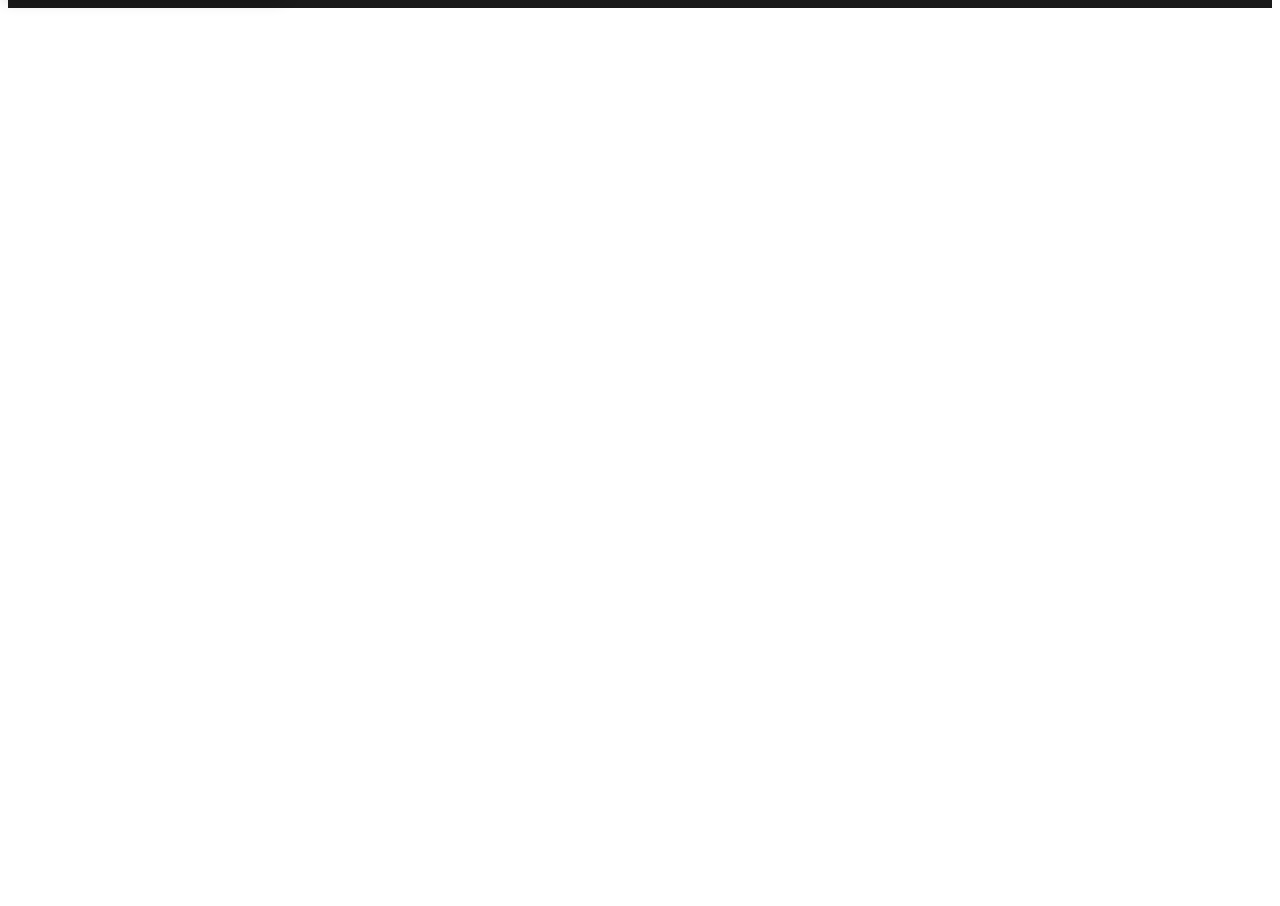
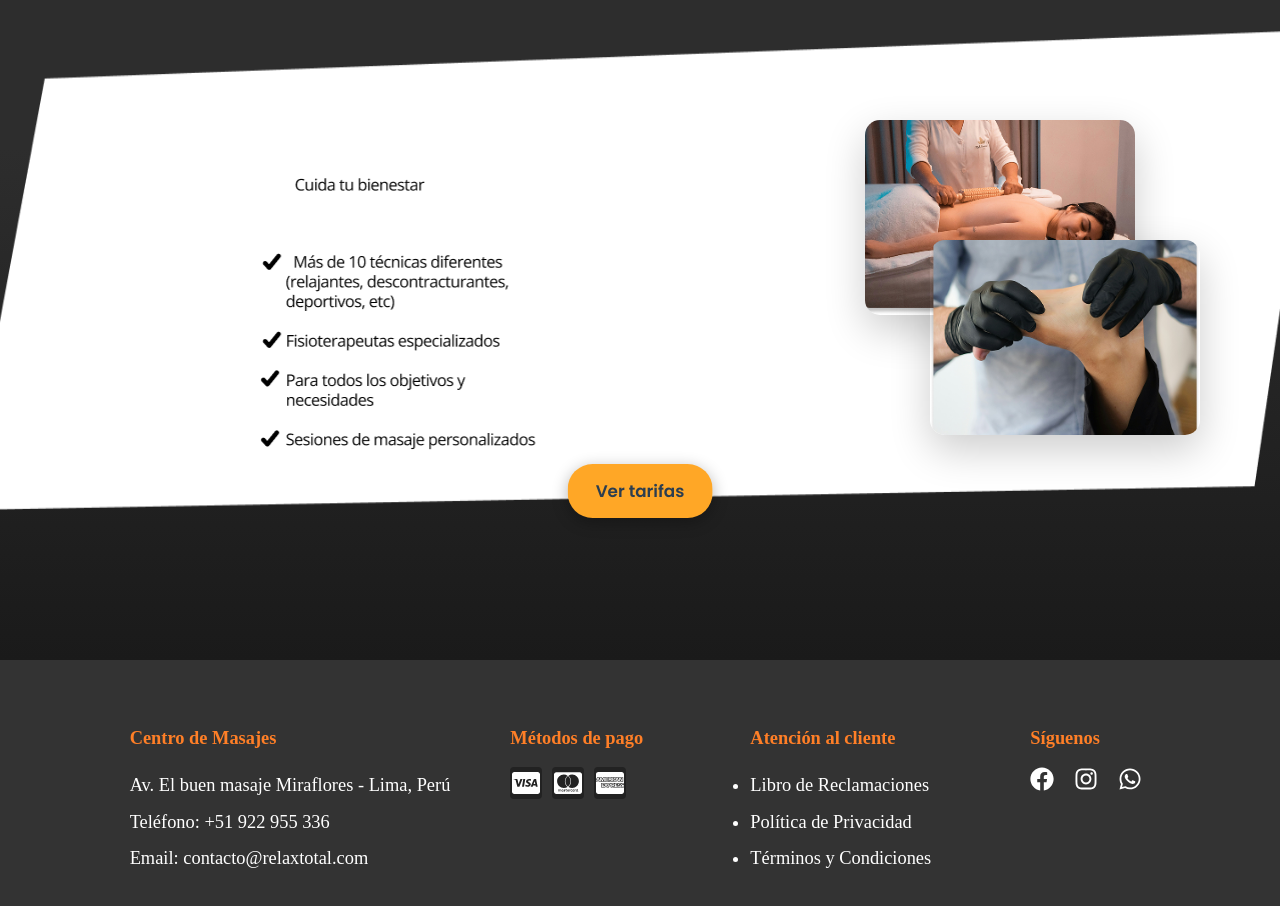
Before and after one commit to IamAndrew25/Centro-de-masajes-Relax-Relax, a React (Create React App) app in the folder Front-End/: page / in a window 1280 px wide. Shown: the part 800-1706 px from the top of the page. Before the commit the page ends 816 px from the top, so only its background shows below. Built offline with nearby package versions, Linux system fonts and the light colour scheme.

Commit message:
Ajuste de footer

```diff
--- a/Front-End/package.json
+++ b/Front-End/package.json
@@ -5,6 +5,7 @@
   "dependencies": {
     "react": "^19.1.1",
     "react-dom": "^19.1.1",
+    "react-icons": "^5.5.0",
     "react-scripts": "5.0.1",
     "web-vitals": "^2.1.4"
   },
--- a/Front-End/src/App.jsx
+++ b/Front-End/src/App.jsx
@@ -1,14 +1,10 @@
-import Admin from "./pages/Admin/Admin";
+
+import Home from "./pages/Home/Home";
 
 function App() {
-  const handleLogout = () => {
-    console.log("Logout clicked");
-  };
-
   return (
     <div className="app-container">
-      {/* Mostrar solo la vista de administrador para revisión */}
-      <Admin onLogout={handleLogout} />
+      <Home />
     </div>
   );
 }
--- /dev/null
+++ b/Front-End/src/pages/Home/Footer.css
@@ -0,0 +1,54 @@
+.footer {
+  background: #333;
+  color: #fff;
+  padding: 40px 0 10px 0;
+  font-size: 15px;
+}
+.footer-container {
+  display: flex;
+  justify-content: space-around;
+  flex-wrap: wrap;
+  max-width: 1200px;
+  margin: 0 auto;
+}
+.footer-section {
+  flex: 1 1 200px;
+  margin: 10px 20px;
+  min-width: 180px;
+}
+.footer-logo {
+  width: 80px;
+  margin-bottom: 10px;
+}
+.footer-title {
+  color: #ff7f27;
+  font-weight: bold;
+  margin-bottom: 10px;
+}
+.footer-payments img {
+  width: 40px;
+  margin-right: 10px;
+}
+.footer-social a {
+  color: #ff7f27;
+  font-size: 22px;
+  margin-right: 15px;
+  text-decoration: none;
+}
+.footer-section ul {
+  list-style: none;
+  padding: 0;
+}
+.footer-section ul li {
+  margin-bottom: 6px;
+}
+@media (max-width: 800px) {
+  .footer-container {
+    flex-direction: column;
+    align-items: center;
+  }
+  .footer-section {
+    margin: 20px 0;
+    text-align: center;
+  }
+}
--- /dev/null
+++ b/Front-End/src/pages/Home/Footer.jsx
@@ -0,0 +1,56 @@
+
+import { FaCcVisa, FaCcMastercard, FaCcAmex, FaFacebook, FaInstagram, FaWhatsapp } from "react-icons/fa";
+
+
+
+
+const Footer = () => (
+  <footer className="footer">
+      <div className="footer-container" style={{
+        display:'flex',
+        justifyContent:'center',
+        alignItems:'flex-start',
+        gap:'60px',
+        padding:'60px 0 30px 0',
+        background:'#333',
+        color:'#fff',
+        fontSize:'1.15rem',
+        minHeight:'200px'
+      }}>
+      <div className="footer-section" style={{minWidth:220, lineHeight:'2'}}>
+            <p className="footer-title" style={{color:'#ff7f27',fontWeight:'bold',marginBottom:10}}>
+          Centro de Masajes
+        </p>
+        <p>Av. El buen masaje Miraflores - Lima, Perú</p>
+        <p>Teléfono: +51 922 955 336</p>
+        <p>Email: contacto@relaxtotal.com</p>
+      </div>
+  <div className="footer-section" style={{minWidth:180, lineHeight:'2'}}>
+            <p className="footer-title" style={{color:'#ff7f27',fontWeight:'bold',marginBottom:10}}>Métodos de pago</p>
+        <div className="footer-payments">
+                  <FaCcVisa size={32} title="Visa" style={{marginRight:10, color:'#fff', background:'#222', borderRadius:4, padding:2}} />
+                  <FaCcMastercard size={32} title="Mastercard" style={{marginRight:10, color:'#fff', background:'#222', borderRadius:4, padding:2}} />
+                  <FaCcAmex size={32} title="American Express" style={{color:'#fff', background:'#222', borderRadius:4, padding:2}} />
+        </div>
+      </div>
+  <div className="footer-section" style={{minWidth:220, lineHeight:'2'}}>
+            <p className="footer-title" style={{color:'#ff7f27',fontWeight:'bold',marginBottom:10}}>Atención al cliente</p>
+        <ul>
+          <li>Libro de Reclamaciones</li>
+          <li>Política de Privacidad</li>
+          <li>Términos y Condiciones</li>
+        </ul>
+      </div>
+  <div className="footer-section" style={{minWidth:120, lineHeight:'2'}}>
+            <p className="footer-title" style={{color:'#ff7f27',fontWeight:'bold',marginBottom:10}}>Síguenos</p>
+  <div className="footer-social" style={{display:'flex',alignItems:'center',gap:'20px'}}>
+  <a href="https://facebook.com" target="_blank" rel="noopener noreferrer"><FaFacebook size={24} style={{color:'#fff'}} /></a>
+  <a href="https://instagram.com" target="_blank" rel="noopener noreferrer"><FaInstagram size={24} style={{color:'#fff'}} /></a>
+  <a href="https://wa.me/51922955336" target="_blank" rel="noopener noreferrer"><FaWhatsapp size={24} style={{color:'#fff'}} /></a>
+  </div>
+      </div>
+    </div>
+  </footer>
+);
+
+export default Footer;
--- a/Front-End/src/pages/Home/Home.jsx
+++ b/Front-End/src/pages/Home/Home.jsx
@@ -1,5 +1,6 @@
 import React from 'react';
 import './Home.css';
+import Footer from './Footer';
 
 // Importar imágenes desde public
 const paginaPrincipal = '/pagina_principal.png';
@@ -10,6 +11,7 @@ const rectangle14 = '/Rectangle14.png';
 
 const Home = ({ onLogin }) => {
     return (
+        <>
         <div className="home-container">
             {/* Header/Navegación */}
             <header className="header">
@@ -139,7 +141,12 @@ const Home = ({ onLogin }) => {
                     </button>
                 </div>
             </section>
-        </div>
+
+
+                {/* Footer */}
+            </div>
+            <Footer />
+        </>
     );
 };
 
```
Also changed, not shown: 1 other file (tests, documents, lock files or other folders).
